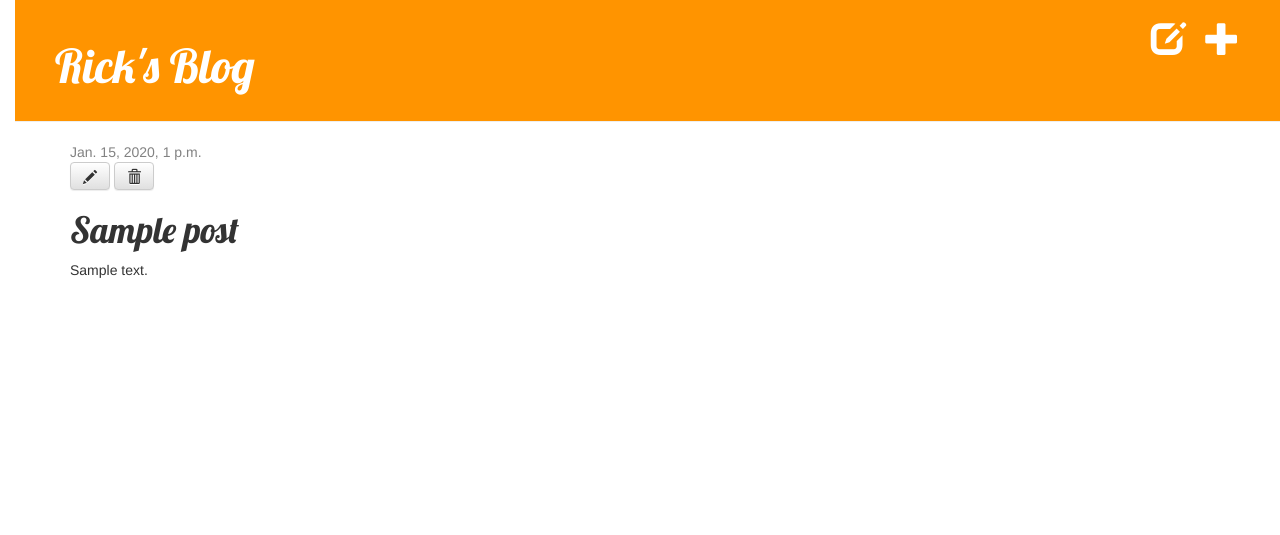
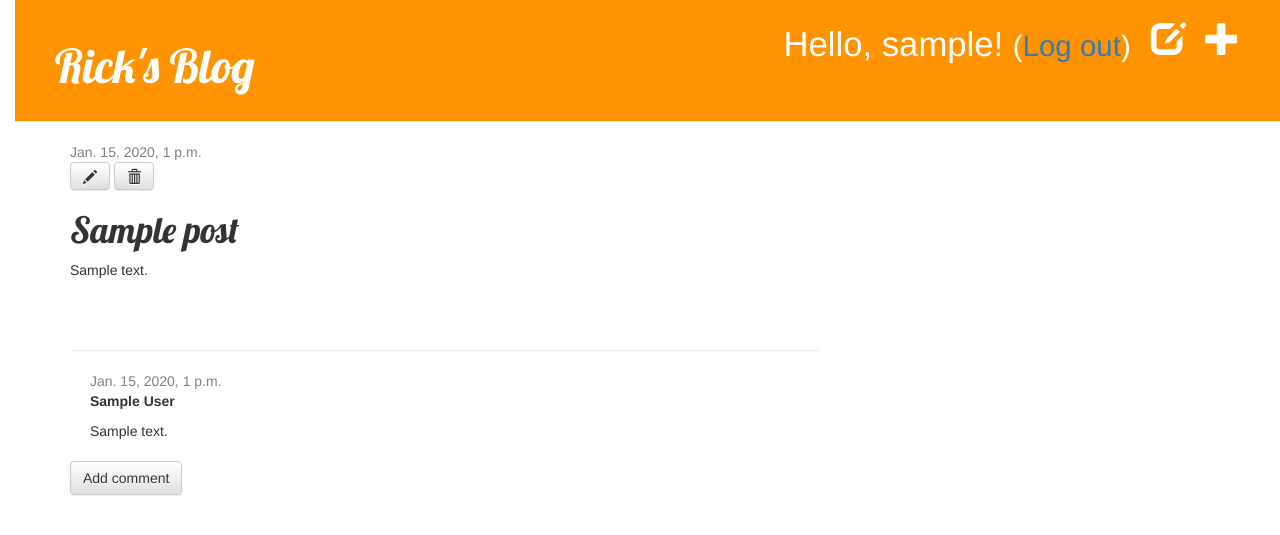
Before and after one commit to The0therOne/my-first-blog, a Django app: page /post/1/ in a window 1280 px wide. Shown: the top 535 px of the page. Run offline with Django 3.2, Linux system fonts and the light colour scheme; a user stored in the database is signed in; tables that the repository leaves empty hold one stand-in row (values such as "Sample post"); some libraries are stand-ins or nearby versions.

Commit message:
Added comment section and securing options

```diff
--- a/blog/admin.py
+++ b/blog/admin.py
@@ -1,4 +1,5 @@
 from django.contrib import admin
-from .models import Post
+from .models import Post, Comment
 
 admin.site.register(Post)
+admin.site.register(Comment)
--- a/blog/models.py
+++ b/blog/models.py
@@ -17,3 +17,18 @@ class Post(models.Model):
 
     def __str__(self):
         return self.title
+
+
+class Comment(models.Model):
+    post = models.ForeignKey('blog.Post', on_delete=models.CASCADE, related_name='comments')
+    author = models.CharField(max_length=200)
+    text = models.TextField(max_length=200)
+    created_date = models.DateTimeField(default=timezone.now)
+    approved_comment = models.BooleanField(default=False)
+
+    def approve(self):
+        self.approved_comment = True
+        self.save()
+
+    def __str__(self):
+        return self.text
--- a/blog/static/css/blog.css
+++ b/blog/static/css/blog.css
@@ -53,3 +53,7 @@ h1, h2, h3, h4 {
 .post h1 a, .post h1 a:visited {
     color: #000000;
 }
+
+.comment {
+    margin: 20px 0px 20px 20px;
+}
--- a/blog/templates/blog/base.html
+++ b/blog/templates/blog/base.html
@@ -13,6 +13,9 @@
             {% if user.is_authenticated %}
                 <a href="{% url 'post_new' %}" class="top-menu"><span class="glyphicon glyphicon-plus"></span></a>
                 <a href="{% url 'post_draft_list' %}" class="top-menu"><span class="glyphicon glyphicon-edit"></span></a>
+                <p class="top-menu">Hello, {{ user.username }}! <small>(<a href="{% url 'user_logout' %}">Log out</a>)</small></p>
+            {% else %}
+                <a href="{% url 'login' %}" class="top-menu"><span class="glyphicon glyphicon-lock"></span></a>
             {% endif %}
             <h1><a href="/">Rick's Blog</a></h1>
         </div>
--- a/blog/templates/blog/post_detail.html
+++ b/blog/templates/blog/post_detail.html
@@ -16,4 +16,23 @@
         <h1>{{ post.title }}</h1>
         <p>{{ post.text|linebreaksbr }}</p>
     </div>
+    <hr>
+    {% for comment in post.comments.all %}
+        {% if user.is_authenticated or comment.approved_comment %}
+        <div class="comment">
+            <div class="date">
+                {{ comment.created_date }}
+                {% if not comment.approved_comment %}
+                    <a class="btn btn-default" href="{% url 'comment_remove' pk=comment.pk %}"><span class="glyphicon glyphicon-remove"></span></a>
+                    <a class="btn btn-default" href="{% url 'comment_approve' pk=comment.pk %}"><span class="glyphicon glyphicon-ok"></span></a>
+                {% endif %}
+            </div>
+            <strong>{{ comment.author }}</strong>
+            <p>{{ comment.text|linebreaks }}</p>
+        </div>
+        {% endif %}
+    {% empty %}
+        <p>Become the first commentator! ;)</p>
+    {% endfor %}
+    <a class="btn btn-default" href="{% url 'add_comment_to_post' pk=post.pk %}">Add comment</a>
 {% endblock %}
--- a/blog/templates/blog/post_list.html
+++ b/blog/templates/blog/post_list.html
@@ -8,6 +8,7 @@
         </div>
         <h1><a href="{% url 'post_detail' pk=post.pk %}">{{ post.title }}</a></h1>
         <p>{{ post.text|linebreaksbr }}</p>
+        <a href="{% url 'post_detail' pk=post.pk %}">Comments: {{ post.comments.count }}</a>
     </div>
     {% endfor %}
 {% endblock %}
--- a/blog/urls.py
+++ b/blog/urls.py
@@ -9,5 +9,7 @@ urlpatterns = [
     path('post/<int:pk>/delete/', views.post_delete, name='post_delete'),
     path('drafts/', views.post_draft_list, name='post_draft_list'),
     path('post/<int:pk>/publish/', views.post_publish, name='post_publish'),
-
+    path('post/<int:pk>/comment/', views.add_comment_to_post, name='add_comment_to_post'),
+    path('post/<int:pk>/approve/', views.comment_approve, name='comment_approve'),
+    path('post/<int:pk>/remove/', views.comment_remove, name='comment_remove'),
 ]
--- a/blog/views.py
+++ b/blog/views.py
@@ -1,7 +1,9 @@
+from django.contrib.auth import logout
 from django.shortcuts import render, get_object_or_404, redirect
 from django.utils import timezone
-from .forms import PostForm
-from .models import Post
+from .forms import PostForm, CommentForm
+from .models import Post, Comment
+from django.contrib.auth.decorators import login_required
 
 
 def post_list(request):
@@ -14,6 +16,7 @@ def post_detail(request, pk):
     return render(request, 'blog/post_detail.html', {'post': post})
 
 
+@login_required
 def post_new(request):
     if request.method == "POST":
         form = PostForm(request.POST)
@@ -27,6 +30,35 @@ def post_new(request):
     return render(request, 'blog/post_edit.html', {'form': form})
 
 
+def add_comment_to_post(request, pk):
+    post = get_object_or_404(Post, pk=pk)
+    if request.method == "POST":
+        form = CommentForm(request.POST)
+        if form.is_valid():
+            comment = form.save(commit=False)
+            comment.post = post
+            comment.save()
+            return redirect('post_detail', pk=post.pk)
+    else:
+        form = CommentForm()
+    return render(request, 'blog/add_comment_to_post.html', {'form': form})
+
+
+@login_required
+def comment_remove(request, pk):
+    comment = get_object_or_404(Comment, pk=pk)
+    comment.delete()
+    return redirect('post_detail', pk=comment.post.pk)
+
+
+@login_required
+def comment_approve(request, pk):
+    comment = get_object_or_404(Comment, pk=pk)
+    comment.approve()
+    return redirect('post_detail', pk=comment.post.pk)
+
+
+@login_required
 def post_edit(request, pk):
     post = get_object_or_404(Post, pk=pk)
     if request.method == "POST":
@@ -41,18 +73,26 @@ def post_edit(request, pk):
         return render(request, 'blog/post_edit.html', {'form': form})
 
 
+@login_required
 def post_delete(request, pk):
     post = get_object_or_404(Post, pk=pk)
     post.delete()
     return redirect('post_list')
 
 
+@login_required
 def post_draft_list(request):
     posts = Post.objects.filter(published_date__isnull=True).order_by('created_date')
     return render(request, 'blog/post_draft_list.html', {'posts': posts})
 
 
+@login_required
 def post_publish(request, pk):
     post = get_object_or_404(Post, pk=pk)
     post.publish()
     return redirect('post_detail', pk=pk)
+
+
+@login_required
+def user_logout(request):
+    logout(request)
--- a/my_website/settings.py
+++ b/my_website/settings.py
@@ -127,3 +127,7 @@ STATIC_ROOT = os.path.join(BASE_DIR, 'static')
 # https://docs.djangoproject.com/en/3.2/ref/settings/#default-auto-field
 
 DEFAULT_AUTO_FIELD = 'django.db.models.BigAutoField'
+
+# Rick's new settings
+
+LOGIN_REDIRECT_URL = '/'
--- a/my_website/urls.py
+++ b/my_website/urls.py
@@ -14,9 +14,12 @@ Including another URLconf
     2. Add a URL to urlpatterns:  path('blog/', include('blog.urls'))
 """
 from django.contrib import admin
+from django.contrib.auth import views
 from django.urls import path, include
 
 urlpatterns = [
     path('admin/', admin.site.urls),
+    path('accounts/login/', views.LoginView.as_view(), name='login'),
+    path('accounts/logout/', views.LogoutView.as_view(next_page='/'), name='user_logout'),
     path('', include('blog.urls')),
 ]
```
Also changed, not shown: blog/forms.py (+8 -1 lines), blog/templates/blog/add_comment_to_post.html (added, +9 -0 lines), blog/templates/registration/login.html (added, +24 -0 lines), blog/migrations/0002_comment.py (added).
